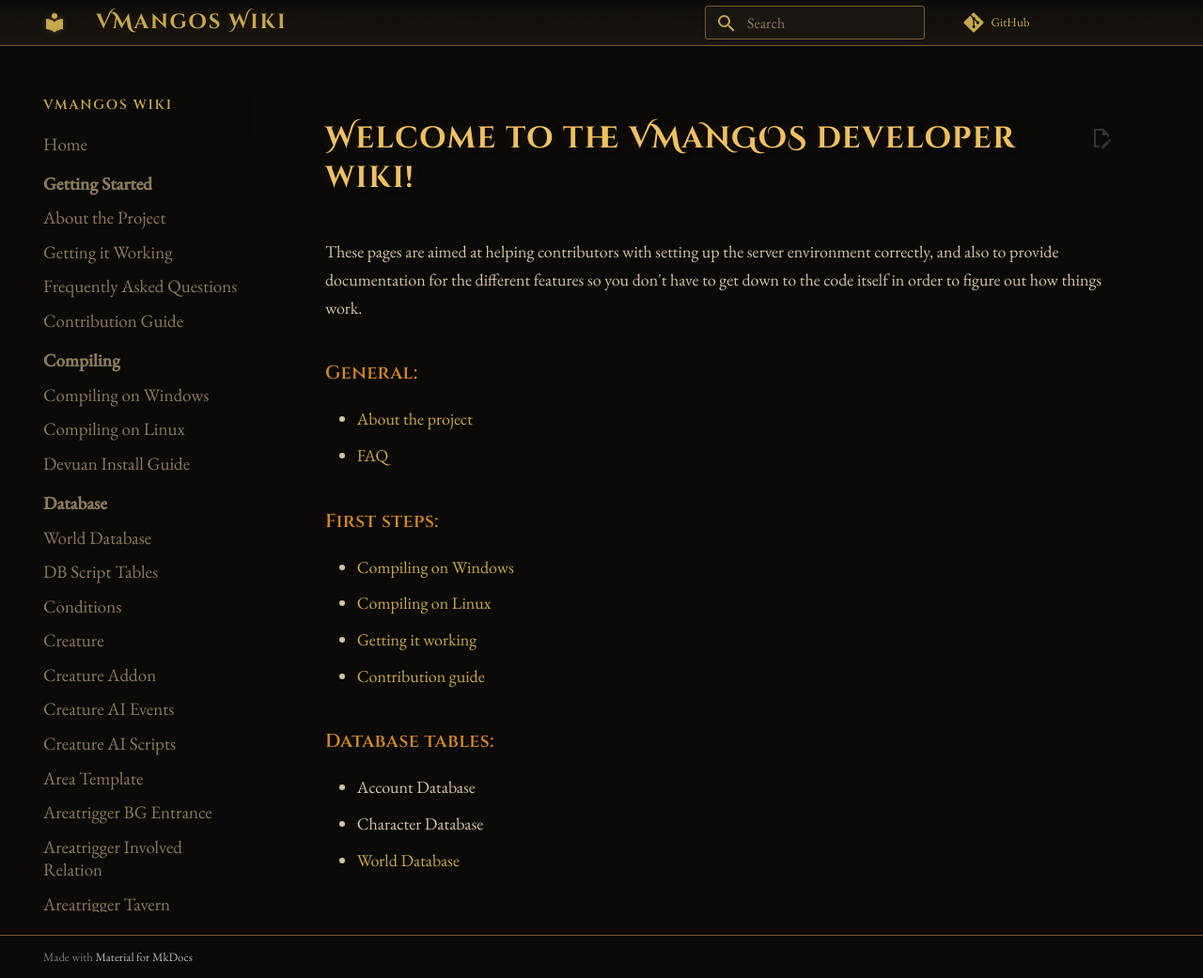
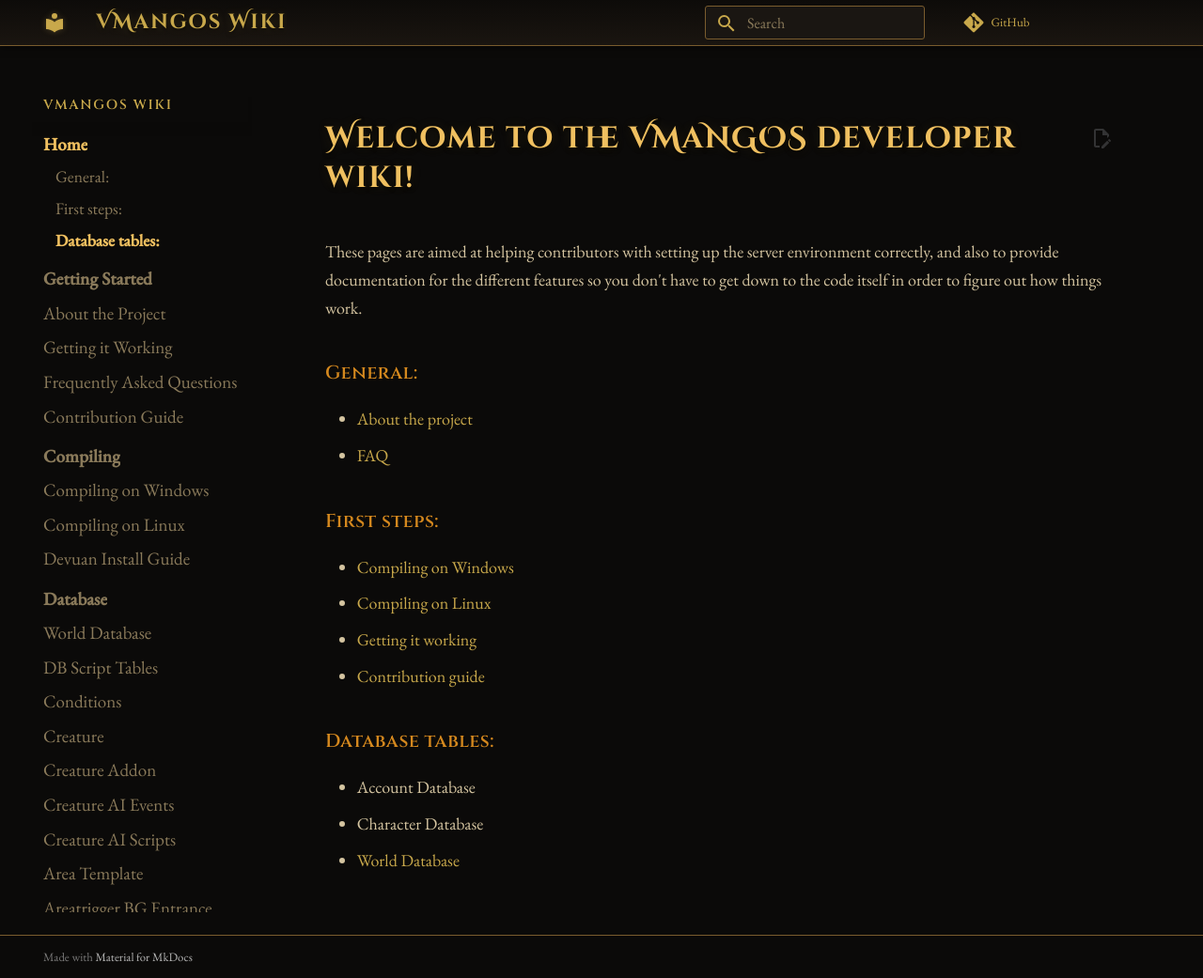
Before and after one commit to Daribon/Wikitest, an MkDocs documentation site: the page built from docs/README.md, in a window 1280 px wide and 1041 px high. Shown: the whole window at 94% size. Built offline with MkDocs 1.6.1 and Material for MkDocs 9.7.7, drawn with Linux system fonts in a browser that asks for light colours; comment, search, counter and statistics services are not loaded; part of the change alters nothing that is shown.

Commit message:
Forgot to fix

```diff
--- a/mkdocs.yml
+++ b/mkdocs.yml
@@ -47,7 +47,7 @@ markdown_extensions:
   - pymdownx.tabbed:
       alternate_style: true
 nav:
-  - Home: index.md
+  - Home: README.md
   - Getting Started:
       - About the Project: About-the-project.md
       - Getting it Working: Getting-it-working.md
```
